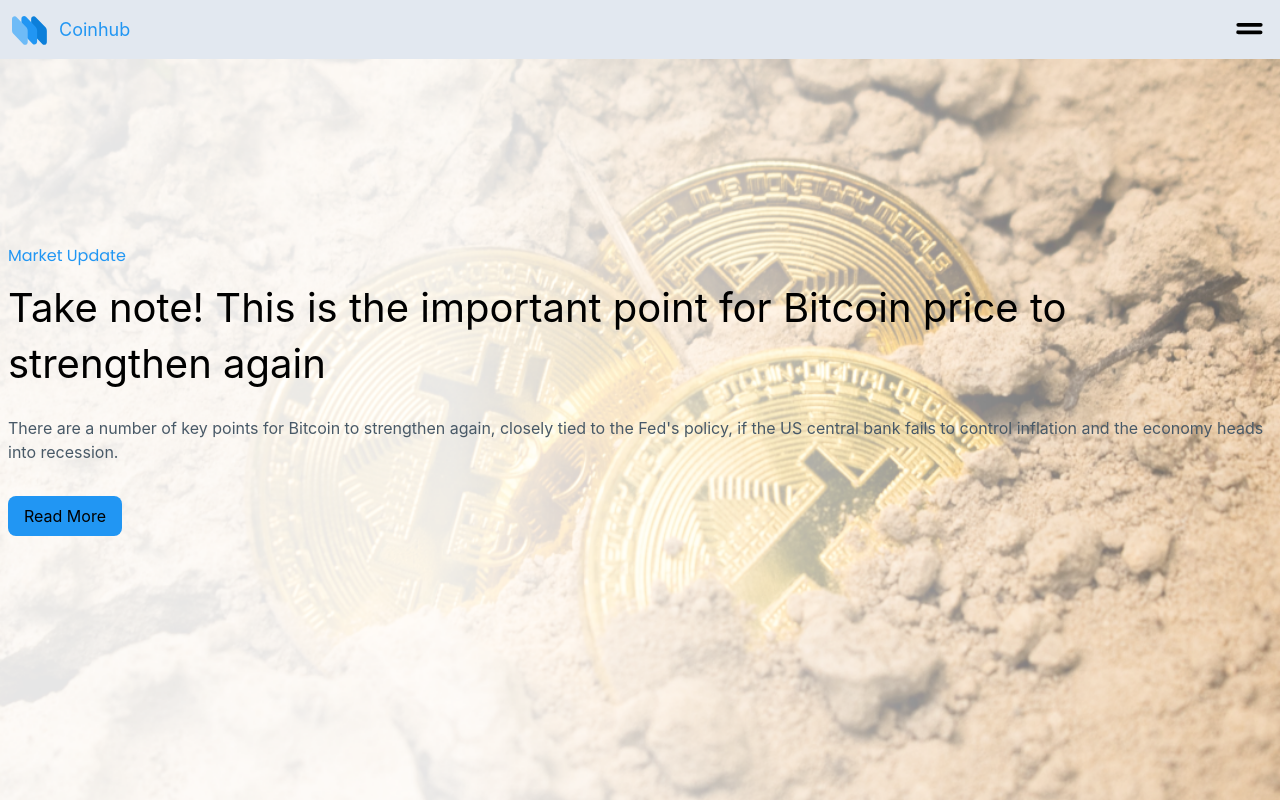
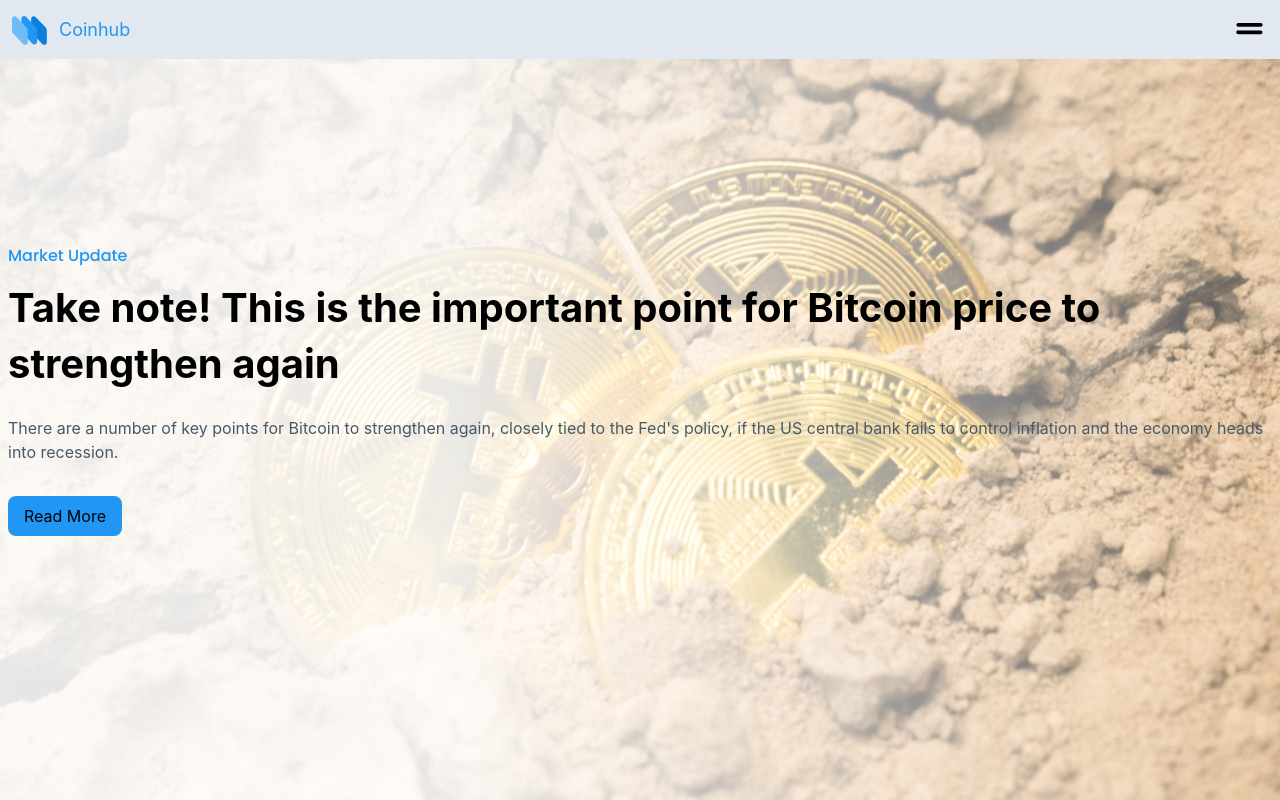
Before and after one commit to Boblee24/coinhub, a React (Create React App) app: page /blog in a window 1280 px wide. Shown: the top 800 px of the page. Built offline with nearby package versions, Linux system fonts and the light colour scheme.

Commit message:
second commit

```diff
--- a/src/components/Bloghero.js
+++ b/src/components/Bloghero.js
@@ -6,8 +6,8 @@ const Bloghero = () => {
       <div className='blog_hero_note relative bg-no-repeat bg-cover h-[100dvh] mb-5 p-0 bg-center' style={{backgroundImage: `url(${Images.blog_hero})`}}>
           <div className='flex justify-center flex-col h-full p-2'>
             <div>
-              <h4 className='text-[#2196F3] font-[Poppins]'>Market Update</h4>
-              <h2 className=' text-5xl my-3 leading-[3.5rem] fomt-[Epilogue] text-[2.5rem]'  >Take note! This is the important point for Bitcoin price to strengthen again</h2>
+              <h4 className='text-[#2196F3] font-[Poppins] font-medium'>Market Update</h4>
+              <h2 className=' text-5xl my-3 leading-[3.5rem] fomt-[Epilogue] font-bold text-[2.5rem]'  >Take note! This is the important point for Bitcoin price to strengthen again</h2>
               <p className='text-[#485967] py-3'>There are a number of key points for Bitcoin to strengthen again, closely tied to the Fed's policy, if the US central bank fails to control inflation and the economy heads into recession. </p>
               <button className='my-5'>Read More</button>
             </div>
--- a/src/components/News.js
+++ b/src/components/News.js
@@ -12,7 +12,7 @@ const News = () => {
         }
     }
     const newsArray = updateData.map((article) => (
-        <div className='sub_news rounded-xl self-auto no' key={article.article_id}>;
+        <div className='sub_news rounded-xl self-stretch h-[455px]' key={article.article_id}>;
             <img className='rounded-t-xl' src= {article.urlToImage} alt='soft'/>
             <div className='shadow-lg rounded-xl shadow-[#E2E7EB]'>
                 <div className='flex justify-between'>
@@ -26,7 +26,7 @@ const News = () => {
         </div>
     ))
   return (
-    <div className='news grid grid-cols-2 gap-2 m-2 items-stretch '>
+    <div className='news grid grid-cols-2 gap-2 m-2  '>
         {newsArray}
     </div>
   )
```
